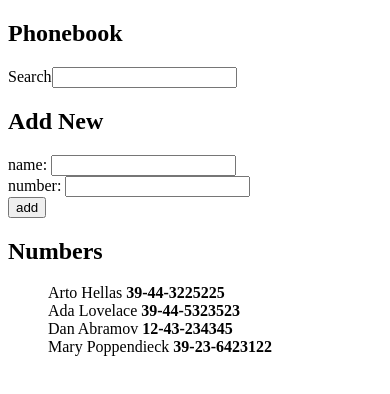
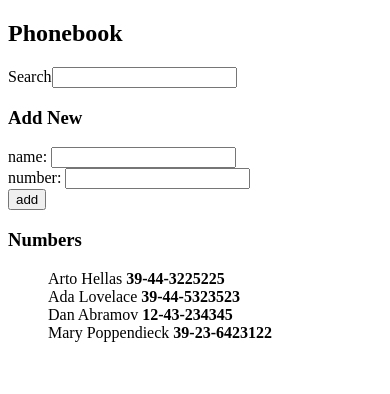
Before and after one commit to jbiloso/part2, a React (Vite) app in the folder Phonebook/: page / in a window 390 px wide. Shown: the top 394 px of the page. Built offline with nearby package versions, Linux system fonts and the light colour scheme.

Commit message:
Exercise 2.10: The Phonebook Step 5 - Separating the code into components: SearchFilter, FormAdd, Persons

```diff
--- a/Phonebook/src/App.jsx
+++ b/Phonebook/src/App.jsx
@@ -1,4 +1,7 @@
 import { useState } from 'react'
+import Persons from './components/Persons'
+import FormAdd from './components/FormAdd'
+import SearchFilter from './components/SearchFilter'
 
 const App = () => {
   const [persons, setPersons] = useState([
@@ -8,84 +11,33 @@ const App = () => {
     { id: 4, name: 'Mary Poppendieck', number: '39-23-6423122'},
   ])
 
-  const [newName, setNewName] = useState('')
-  const [newNumber, setNewNumber] = useState('')
   const [visiblePersons, setVisiblePersons] = useState(persons)
-
-
-  const handleNameChange = (event) => {
-    setNewName(event.target.value)
-  }
-
-  const handleNumberChange = (event) => {
-    setNewNumber(event.target.value)
-  }
-
-  const handleSearchChange = (event) => {
-    //trim method will remove the whitespace from both ends of the string
-    const searchName = event.target.value.trim()
-    // setNewSearch(searchName)
-    // console.log('event.target.value is *', searchName,'*')
-    // console.log('persons that should be visible are ', persons.filter((person)=> person.name.includes(searchName) ))
-    setVisiblePersons(persons.filter((person)=> person.name.toLowerCase().includes(searchName.toLowerCase())))
-    // console.log('current value of newSearch is ', newSearch)
-    //as you can see here, when calling the setVisiblePersons,
-    // we are not using the value of the newSearch which has a state,
-    // because the state is updated asynchronously or late ,
-    // for real time update, we use the event.target.value
-    // but it is still necesarry to keep
-
-    //note that the input for search , i didnt assign value to it
-    //because it's late update will never be useful
-    //instead, every onChange called, i just get the value of it directly
-    // from the event.target.value
-  }
-
-  const addContact = () => {
-    event.preventDefault()
-    const personObject = {
-      id: persons.length+1,
-      name: newName,
-      number: newNumber
-    }
-    // list of names
-    const names = persons.map(person => person.name)
-    // console.log(names.includes(personObject.name))
-    if (!names.includes(personObject.name)){
-      setPersons(persons.concat(personObject)) //add contact
-    }else{
-      {alert(`${personObject.name} is already added to phonebook`)} //show alert
-    }
-    setNewName('')
-    setNewNumber('')
-  }
+  const [searchName , setSearchName ] = useState('')
 
   return(
     <div>
       <h2>Phonebook</h2>
-      <div>Search
-        <input onChange={handleSearchChange}></input>
-      </div>
-      <h2>Add New</h2>
-      <form onSubmit={addContact}>
-        <div>
-          name: <input value={newName} onChange={handleNameChange}/>
-        </div>
-        <div>
-          number: <input value={newNumber} onChange={handleNumberChange}></input>
-        </div>
-        <div>
-          <button type="submit">add</button>
-        </div>
-      </form>
-      {/* <div>debug: {newName}</div> */}
-      <h2>Numbers</h2>
-      <ol>
-        {visiblePersons.map(person => <div key={person.name}>
-          {person.name}
-          <strong> {person.number}</strong>
-        </div>)}
-      </ol>
+      <SearchFilter
+        persons={persons}
+        visiblePersons={visiblePersons}
+        setVisiblePersons={setVisiblePersons}
+        searchName={searchName}
+        setSearchName={setSearchName}
+      ></SearchFilter>
+
+      <h3>Add New</h3>
+      <FormAdd
+        persons={persons}
+        setPersons={setPersons}
+        visiblePersons={visiblePersons}
+        setVisiblePersons={setVisiblePersons}
+        searchName={searchName}>
+      </FormAdd>
+
+      <h3>Numbers</h3>
+      <Persons
+        visiblePersons={visiblePersons}
+      ></Persons>
     </div>
   )
 }
--- /dev/null
+++ b/Phonebook/src/components/FormAdd.jsx
@@ -0,0 +1,59 @@
+import { useState } from 'react'
+
+const FormAdd = ({ persons , setPersons , visiblePersons, setVisiblePersons, searchName}) => {
+
+    const [newName, setNewName] = useState('')
+    const [newNumber, setNewNumber] = useState('')
+
+    const handleNameChange = (event) => {
+        setNewName(event.target.value)
+      }
+
+    const handleNumberChange = (event) => {
+        setNewNumber(event.target.value)
+    }
+
+    const addContact = () => {
+        event.preventDefault()
+        // console.log('im submitting')
+        // console.log(persons[0].name)
+        const personObject = {
+          id: persons.length+1,
+          name: newName,
+          number: newNumber
+        }
+        // setPersons([...persons, personObject])
+        // console.log([...persons, personObject])
+
+
+        // list of names
+        const names = persons.map(person => person.name)
+        // console.log(names.includes(personObject.name))
+        if (!names.includes(personObject.name)){
+            setPersons(persons.concat(personObject)) //add contact
+            const localPersons = ([...persons, personObject])
+            setVisiblePersons(localPersons.filter((person)=> person.name.toLowerCase().includes(searchName.toLowerCase())))
+            // console.log('perons ',persons)
+            // console.log(personObject.name)
+        }else{
+          {alert(`${personObject.name} is already added to phonebook`)} //show alert
+        }
+        setNewName('')
+        setNewNumber('')
+      }
+    return (
+        <form onSubmit={addContact}>
+        <div>
+          name: <input value={newName} onChange={handleNameChange}/>
+        </div>
+        <div>
+          number: <input value={newNumber} onChange={handleNumberChange}></input>
+        </div>
+        <div>
+          <button type="submit">add</button>
+        </div>
+      </form>
+    )
+}
+
+export default FormAdd
--- /dev/null
+++ b/Phonebook/src/components/Person.jsx
@@ -0,0 +1,9 @@
+const Person = ({ person }) => {
+    return(
+        <div>
+                {person.name}
+                <strong> {person.number}</strong>
+        </div>
+    )
+}
+export default Person
--- /dev/null
+++ b/Phonebook/src/components/Persons.jsx
@@ -0,0 +1,11 @@
+import Person from './Person'
+const Persons = ({ visiblePersons }) => {
+    return (
+        <div>
+            <ol>
+                {visiblePersons.map(person => <Person key={person.name} person={person}></Person>)}
+            </ol>
+        </div>
+    )
+}
+export default Persons
--- /dev/null
+++ b/Phonebook/src/components/SearchFilter.jsx
@@ -0,0 +1,26 @@
+import { useState } from 'react'
+
+const SearchFilter = ({ persons, visiblePersons, setVisiblePersons, searchName,setSearchName}) => {
+
+    const handleSearchChange = (event) => {
+      //trim method will remove the whitespace from both ends of the string
+      setSearchName(event.target.value.trim())
+      // setNewSearch(searchName)
+      // console.log('event.target.value is *', searchName,'*')
+      // console.log('persons that should be visible are ', persons.filter((person)=> person.name.includes(searchName) ))
+      setVisiblePersons(persons.filter((person)=> person.name.toLowerCase().includes(event.target.value.trim().toLowerCase())))
+    //   console.log('current value of newSearch is ', event.target.value.trim())
+      //as you can see here, when calling the setVisiblePersons,
+      // we are not using the value of the newSearch which has a state,
+      // because the state is updated asynchronously or late ,
+      // for real time update, we use the event.target.value
+      // but it is still necesarry to assign value = {searchName} to the input
+    }
+    return(
+        <div>Search
+            <input value={searchName} onChange={handleSearchChange}></input>
+        </div>
+    )
+}
+
+export default SearchFilter
```
